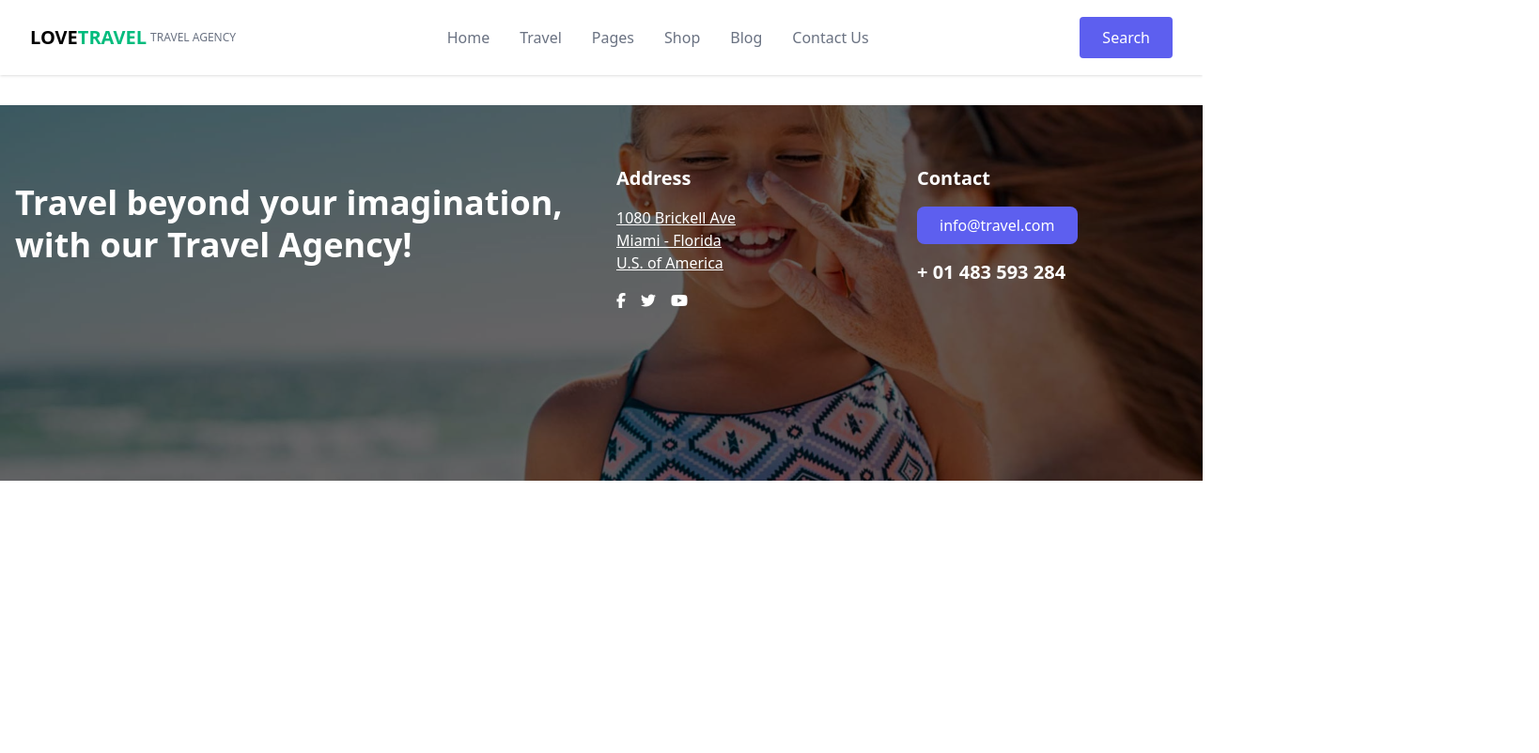
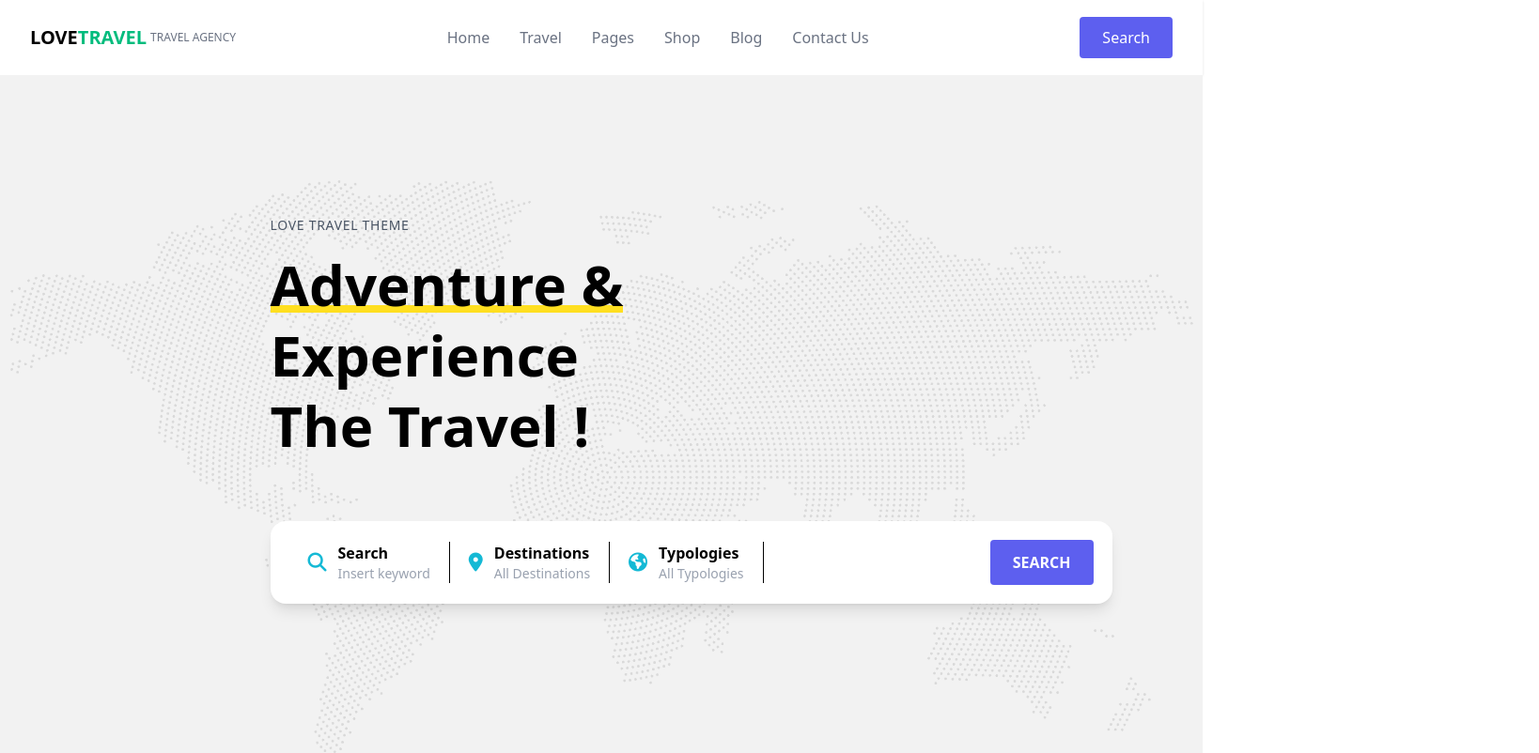
Before and after one commit to HoeumSenghun/13-Hoeum-Senghun-PVH-Web-Mini-Project001, a website: page src/index.html in a window 1280 px wide. Shown: the top 802 px of the page at 94% size, 1638 px wide, since content can reach past the window. Drawn offline with Linux system fonts and the light colour scheme.

Commit message:
add section1

```diff
--- a/src/index.html
+++ b/src/index.html
@@ -59,6 +59,64 @@
       </div>
     </nav>
   </header>
+  <!-- section1 -->
+  <section class="relative w-full h-[1150px] bg-[#F2F2F2]">
+    <div class="absolute w-full">
+        <img class="opacity-10 bg-cover bg-center" src="./images/world-map.png" alt="">
+    </div>
+    <div class=" relative w-[1350px] h-[850px] top-[150px] left-[287.5px] z-10">
+        <div class="max-w-3xl">
+            <p class="text-gray-600 text-sm uppercase tracking-wider mb-4">LOVE TRAVEL THEME</p>
+                <h1 class="text-5xl md:text-6xl font-bold leading-tight mb-16">
+                    <span class="relative inline-block">
+                        Adventure &
+                        <span class="absolute bottom-2 left-0 w-full h-2 bg-yellow-300 -z-10"></span>
+                    </span><br>
+                    Experience<br>
+                    The Travel !
+                </h1>
+        </div>
+        <div class="mt-10 bg-white shadow-lg rounded-2xl flex items-center p-5 w-full max-w-4xl">
+
+            <!-- Search Input -->
+            <div class="flex items-center space-x-3 px-5 border-r">
+                <span class="text-[#14B9D5] text-xl"><i class="fa-solid fa-magnifying-glass"></i>
+                  </span>
+                <div>
+                    <p class="font-semibold">Search</p>
+                    <p class="text-gray-400 text-sm">Insert keyword</p>
+                </div>
+            </div>
+
+            <!-- Destinations -->
+            <div class="flex items-center space-x-3 px-5 border-r">
+                <span class="text-[#14B9D5] text-xl"><i class="fa-sharp fa-solid fa-location-dot"></i>
+                  </span>
+                <div>
+                    <p class="font-semibold">Destinations</p>
+                    <p class="text-gray-400 text-sm">All Destinations</p>
+                </div>
+            </div>
+
+            <!-- Typologies -->
+            <div class="flex items-center space-x-3 px-5 border-r">
+                <span class="text-[#14B9D5] text-xl"><i class="fa-solid fa-earth-americas"></i></span>
+                <div>
+                    <p class="font-semibold">Typologies</p>
+                    <p class="text-gray-400 text-sm">All Typologies</p>
+                </div>
+            </div>
+
+            <!-- Search Button -->
+            <button class="ml-auto bg-[#5D5FEF] text-white font-semibold px-6 py-3 rounded">
+                SEARCH
+            </button>
+
+        </div>
+    </div>
+  </section>
+
+
 
   <footer class="relative min-h-[400px] w-full bg-cover bg-center bg-no-repeat text-white mt-8"
         style="background-image: url('./images/footer-img.jpg');">
```
